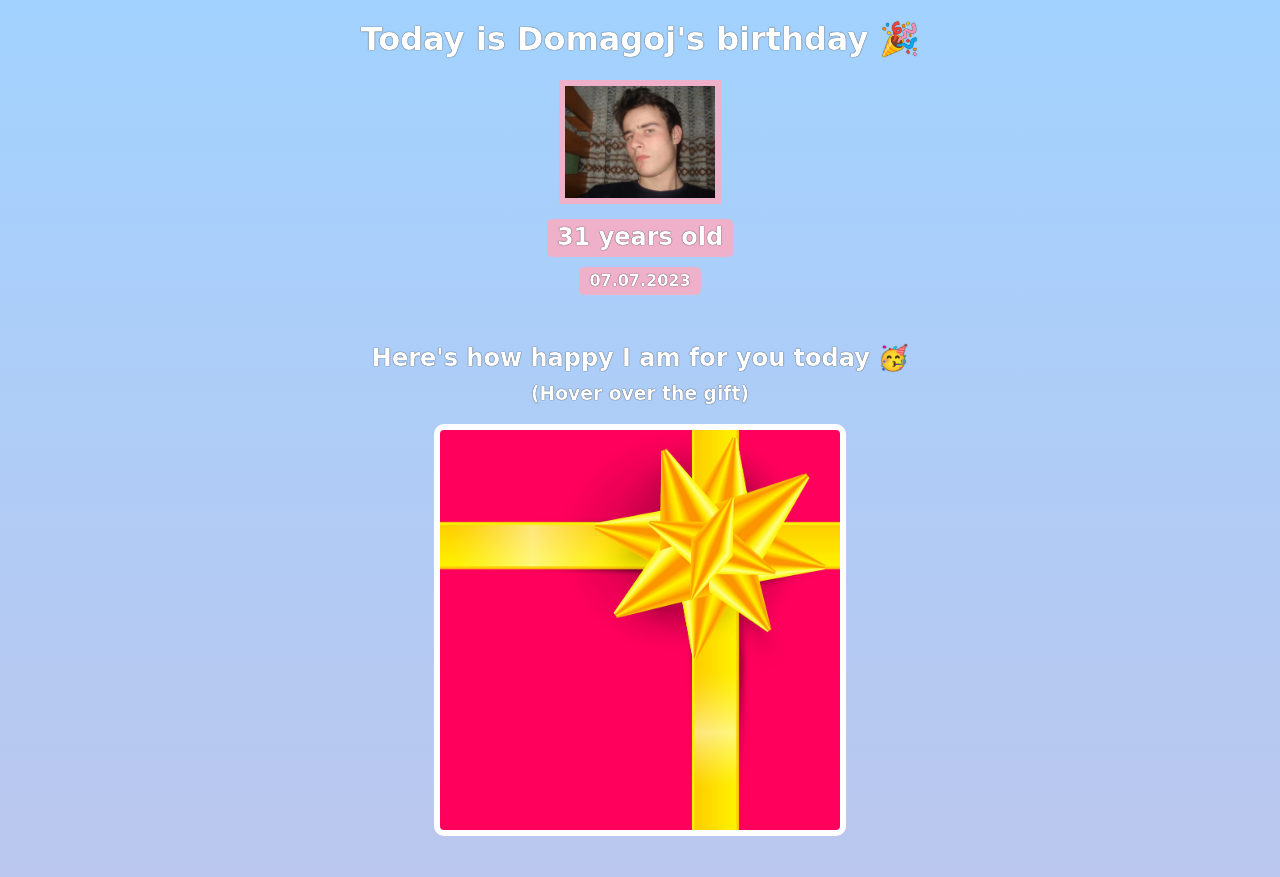
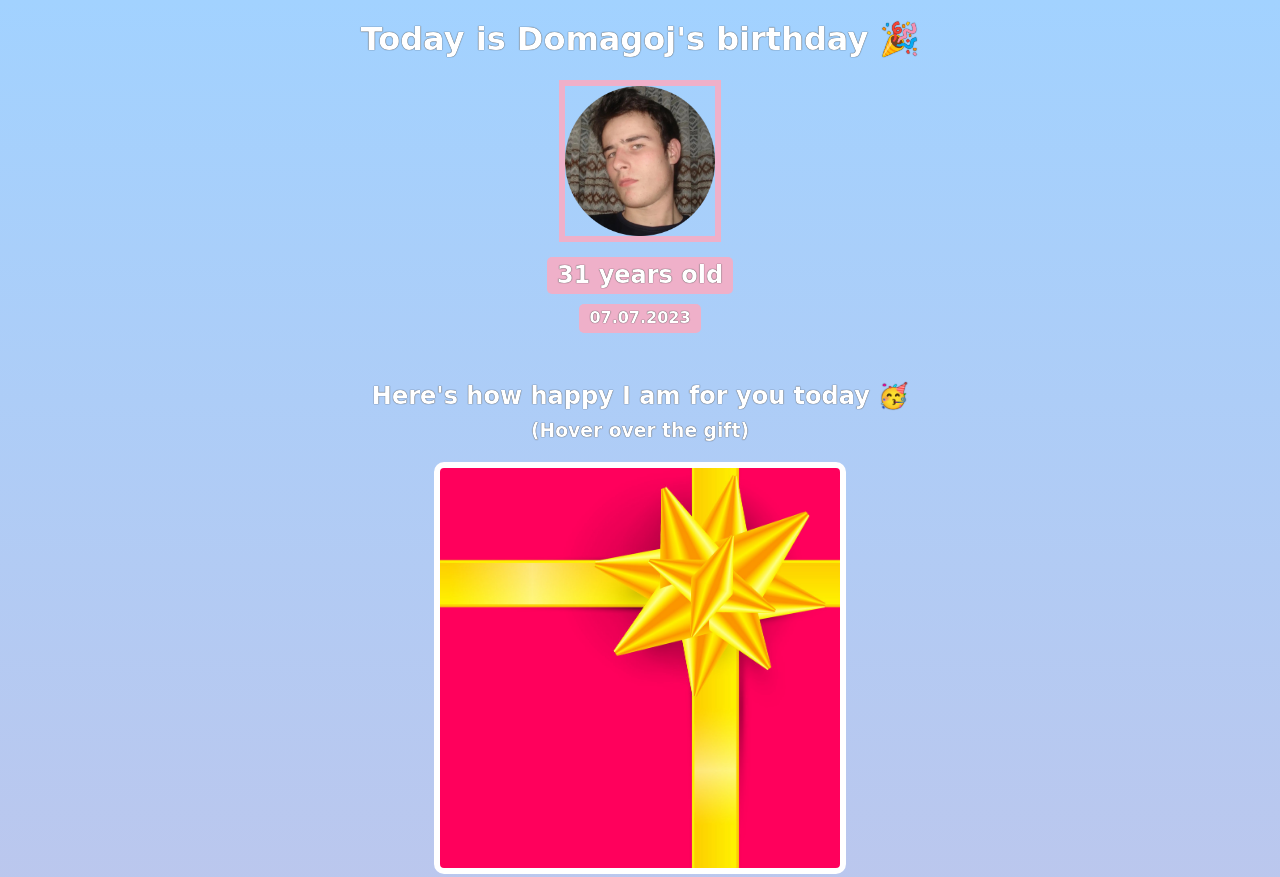
Before and after one commit to bswagmateo/birthday, a website built with Vite: page index.html in a window 1280 px wide. Shown: the top 877 px of the page. Built offline with nearby package versions, Linux system fonts and the light colour scheme; a web font is replaced by a local one.

Commit message:
Update index.html

```diff
--- a/index.html
+++ b/index.html
@@ -8,7 +8,7 @@
     <body>
         <div id="header">
             <h1>Today is Domagoj's birthday 🎉</h1>
-            <img id="bff-img" src="images/dodo.jpg">
+            <img id="bff-img" src="images/dodo.png">
             <h2 id="bday-age">31 years old</h2>
             <h4 id="bday-date">07.07.2023</h4>
         </div>
```
